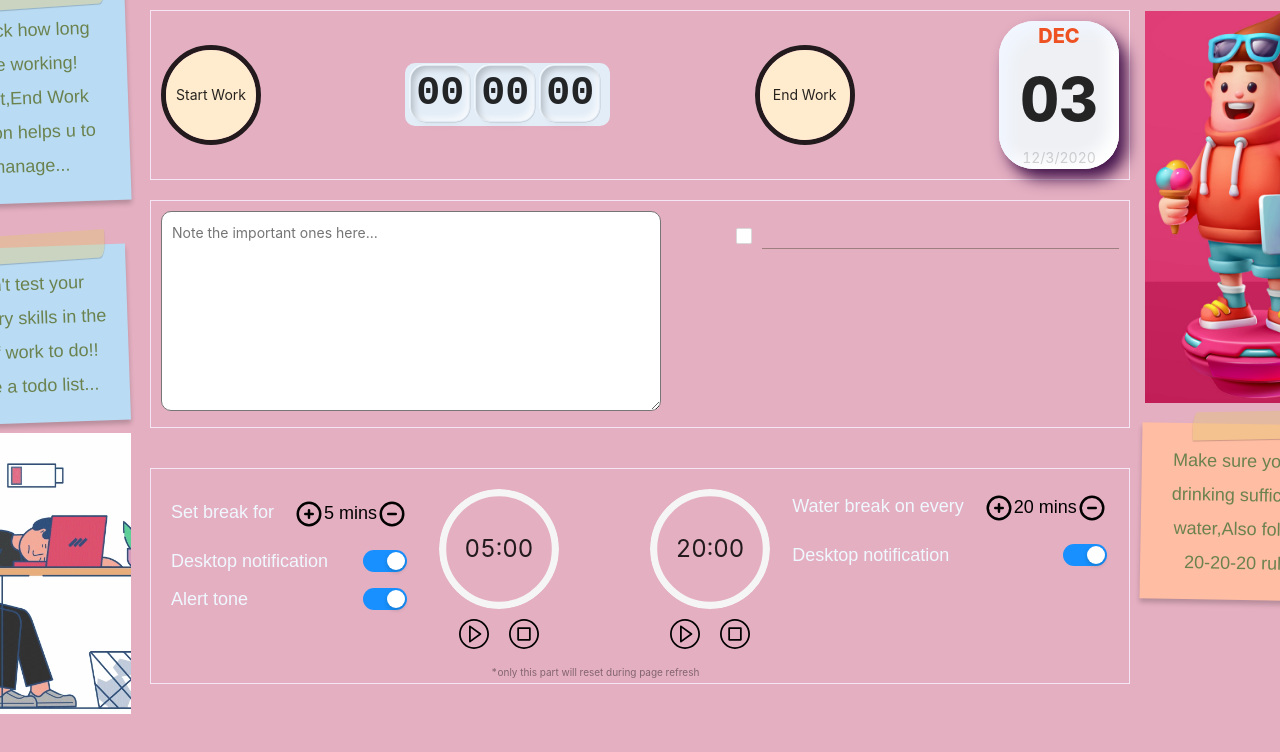
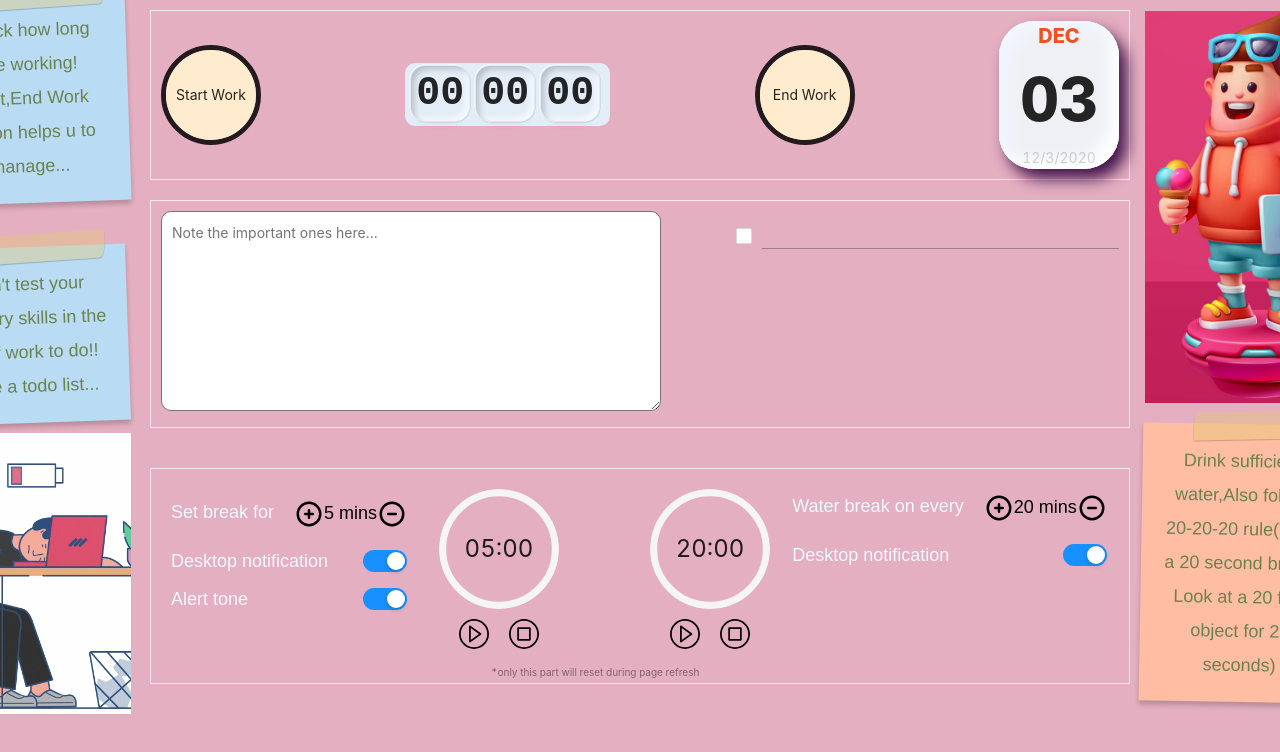
Before and after one commit to karthick3018/wfh-mate, a React (Create React App) app: page / in a window 1280 px wide. Shown: the top 752 px of the page. Built offline with nearby package versions, Linux system fonts and the light colour scheme.

Commit message:
text area changes

```diff
--- a/src/components/waterBreakTimer/index.js
+++ b/src/components/waterBreakTimer/index.js
@@ -95,7 +95,7 @@ const WaterBreakTimer = () => {
   return (
     <div className="water-break-wrapper">
         <div className="notify-text-water">
-          <p className="sticky-note-wrap sticky-note-orange sticky-note-wrap-text">Make sure you're drinking sufficient water,Also follow 20-20-20 rule. </p>
+          <p className="sticky-note-wrap sticky-note-orange sticky-note-wrap-text">Drink sufficient water,Also follow 20-20-20 rule(Take a 20 second break! Look at a 20 feet object for 20 seconds) </p>
         </div>
 
         <div>
--- a/src/uiElements/uiStyles/textarea.css
+++ b/src/uiElements/uiStyles/textarea.css
@@ -1,5 +1,6 @@
 textarea {
   max-height: 280px;
+  min-height: 180px;
   height: 200px;
   width: 500px;
   border-radius: 10px;
```
